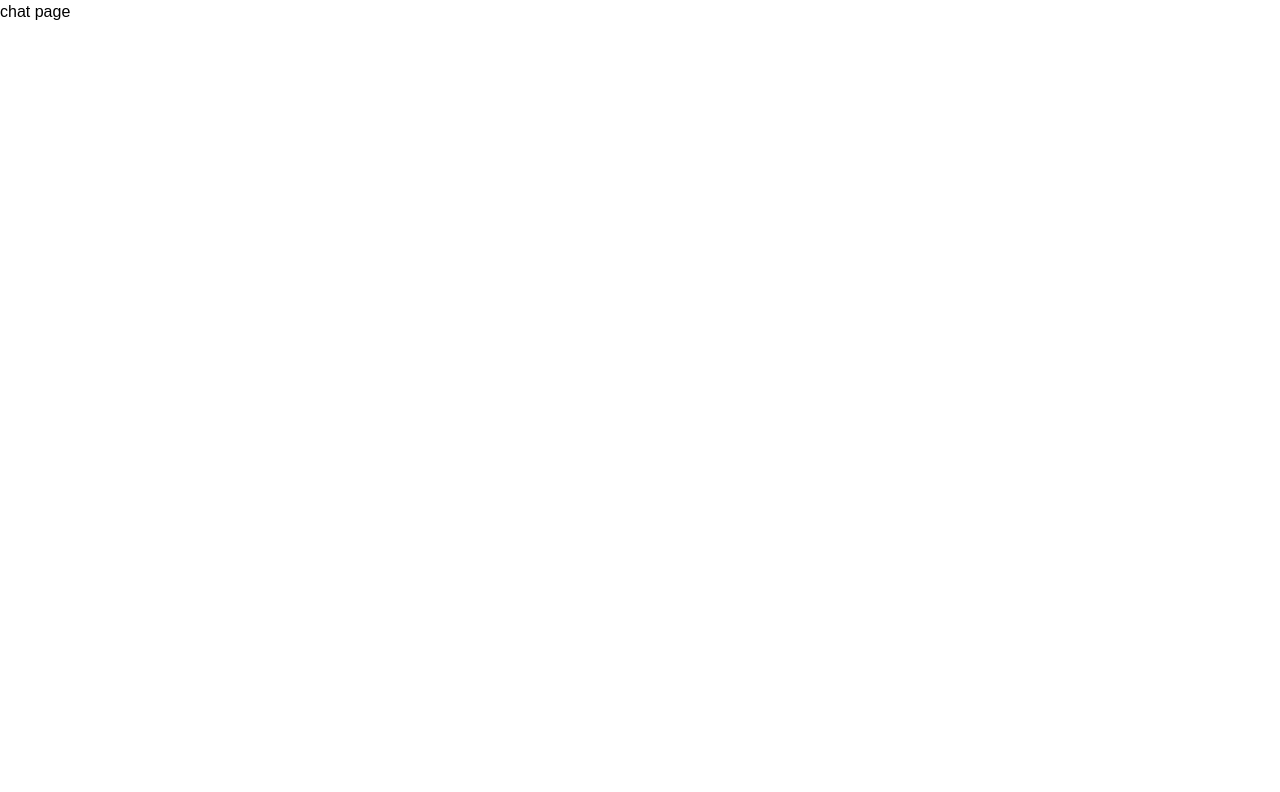
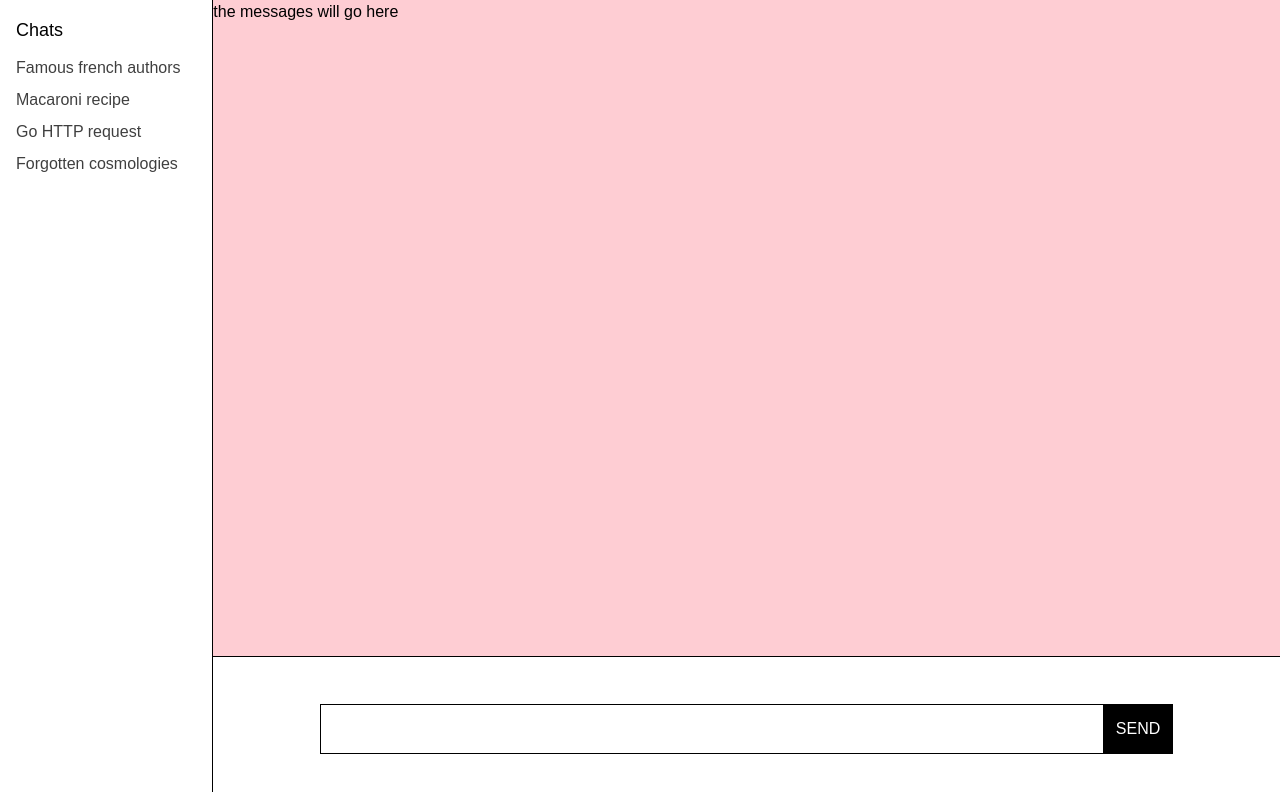
Before and after one commit to daniel-black/text-machina, a Next.js app: page /chat in a window 1280 px wide. Shown: the top 792 px of the page. Built offline with nearby package versions, Linux system fonts and the light colour scheme; a web font is replaced by a local one.

Commit message:
working on chat

```diff
--- a/src/app/chat/layout.tsx
+++ b/src/app/chat/layout.tsx
@@ -1,9 +1,27 @@
+import Link from "next/link";
 import { LayoutProps } from "../layout";
+
+const chats = ['Famous french authors', 'Macaroni recipe', 'Go HTTP request', 'Forgotten cosmologies'];
 
 export default function ChatLayout({ children }: LayoutProps) {
   return (
-    <div>
-      {children}
+    <div className="h-screen w-full flex">
+      <SideBar />
+      <main className="w-5/6">
+        {children}
+      </main>
     </div>
   );
 }
+
+function SideBar() {
+  return (
+    <section className="w-1/6 border-r border-black p-4 space-y-3">
+      {/* Could use Suspense here while loading in chats */}
+      <h2 className="text-lg">Chats</h2>
+      <ul className="opacity-75 space-y-2">
+        {chats.map((chat, index) => <li key={index}><Link href={`/chat/${index}`}>{chat}</Link></li>)}
+      </ul>
+    </section>
+  );
+}
--- a/src/app/chat/page.tsx
+++ b/src/app/chat/page.tsx
@@ -1,8 +1,5 @@
+import Chat from "@/components/chat/chat";
 
 export default function ChatPage() {
-  return (
-    <div>
-      chat page
-    </div>
-  );
+  return <Chat />;
 }
--- /dev/null
+++ b/src/components/chat/chat.tsx
@@ -0,0 +1,58 @@
+'use client';
+
+import { Dispatch, SetStateAction, useState } from "react";
+
+// This is the component that stores context to a chat thread
+
+export default function Chat() {
+  const [userMessage, setUserMessage] = useState<string>('');
+
+  return (
+    <main className="h-screen flex flex-col">
+      <section className="bg-rose-200 flex-1">
+        the messages will go here
+      </section>
+      <MessageInput message={userMessage} setMessage={setUserMessage} />
+    </main>
+  );
+}
+
+function ChatMessage({ isUser, text }: { isUser: boolean, text: string }) {
+  return (
+    <div className={`flex ${isUser ? 'justify-end' : 'justify-start'}`}>
+      <section className={`w-fit max-w-[80%] p-4 border border-black ${isUser ? '' : 'bg-black text-white'}`}>
+        {text}
+      </section>
+    </div>
+  );
+}
+
+type MessageInputProps = {
+  message: string;
+  setMessage: Dispatch<SetStateAction<string>>;
+}
+
+function MessageInput({ message, setMessage }: MessageInputProps) {
+  return (
+    <div className="h-36 border-t border-black flex justify-center items-center">
+      <form className="w-[80%] flex justify-center items-center">
+        <input
+          value={message}
+          onChange={e => setMessage(e.target.value)}
+          type="text"
+          className="w-full border border-black p-3 outline-none"
+          required
+        />
+        <button
+          className="p-3 border border-l-0 border-black bg-black text-white flex justify-center items-center"
+          onClick={(e) => {
+            e.preventDefault();
+            console.log(message)
+          }}
+        >
+          SEND
+        </button>
+      </form>
+    </div>
+  )
+}
```
